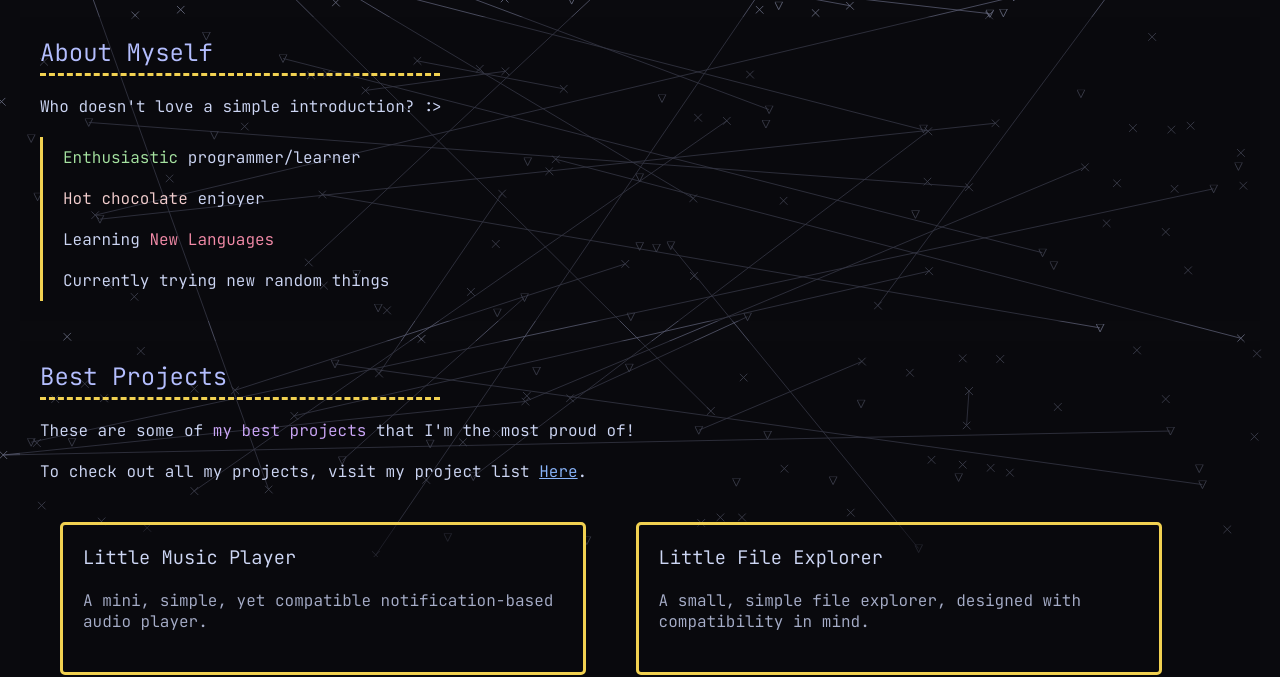
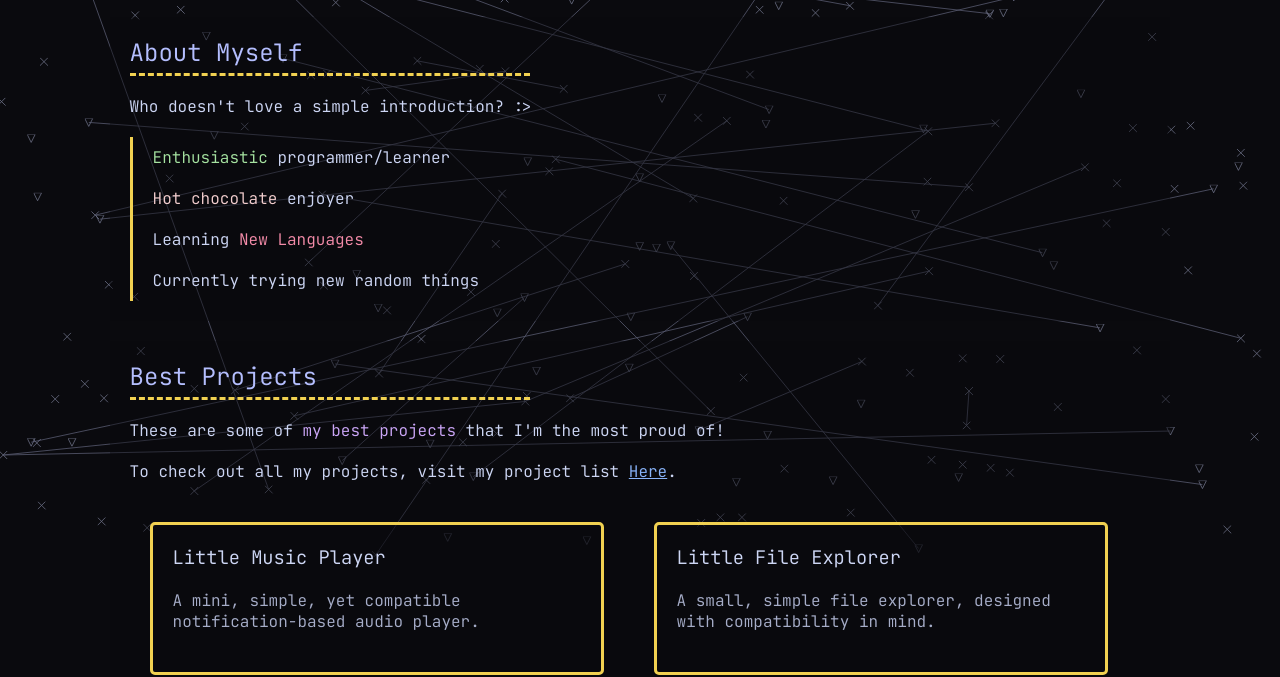
Before and after one commit to wmartinmimi/wmartinmimi.github.io, an Astro site: page / in a window 1280 px wide. Shown: the part 163-840 px from the top of the page. Built offline with nearby package versions, Linux system fonts and the light colour scheme; Astro itself is replaced by a stand-in of ours.

Commit message:
add padding

```diff
--- a/src/layouts/Base.astro
+++ b/src/layouts/Base.astro
@@ -26,6 +26,10 @@ const canonicalURL = new URL(Astro.url.pathname, Astro.site);
 			background: #0a0a0e;
 			color: #cdd6f4;
 		}
+
+        #app {
+            padding: 0 min(7vw, 100vw - 500px);
+        }
 
 		* {
 			border-color: #f1d151;
@@ -65,7 +69,9 @@ const canonicalURL = new URL(Astro.url.pathname, Astro.site);
         <Background />
 		<NavBar />
 		<Title title={title} />
-		<slot />
+        <div id="app">
+            <slot />
+        </div>
 		<Footer />
 	</body>
 </html>
```
